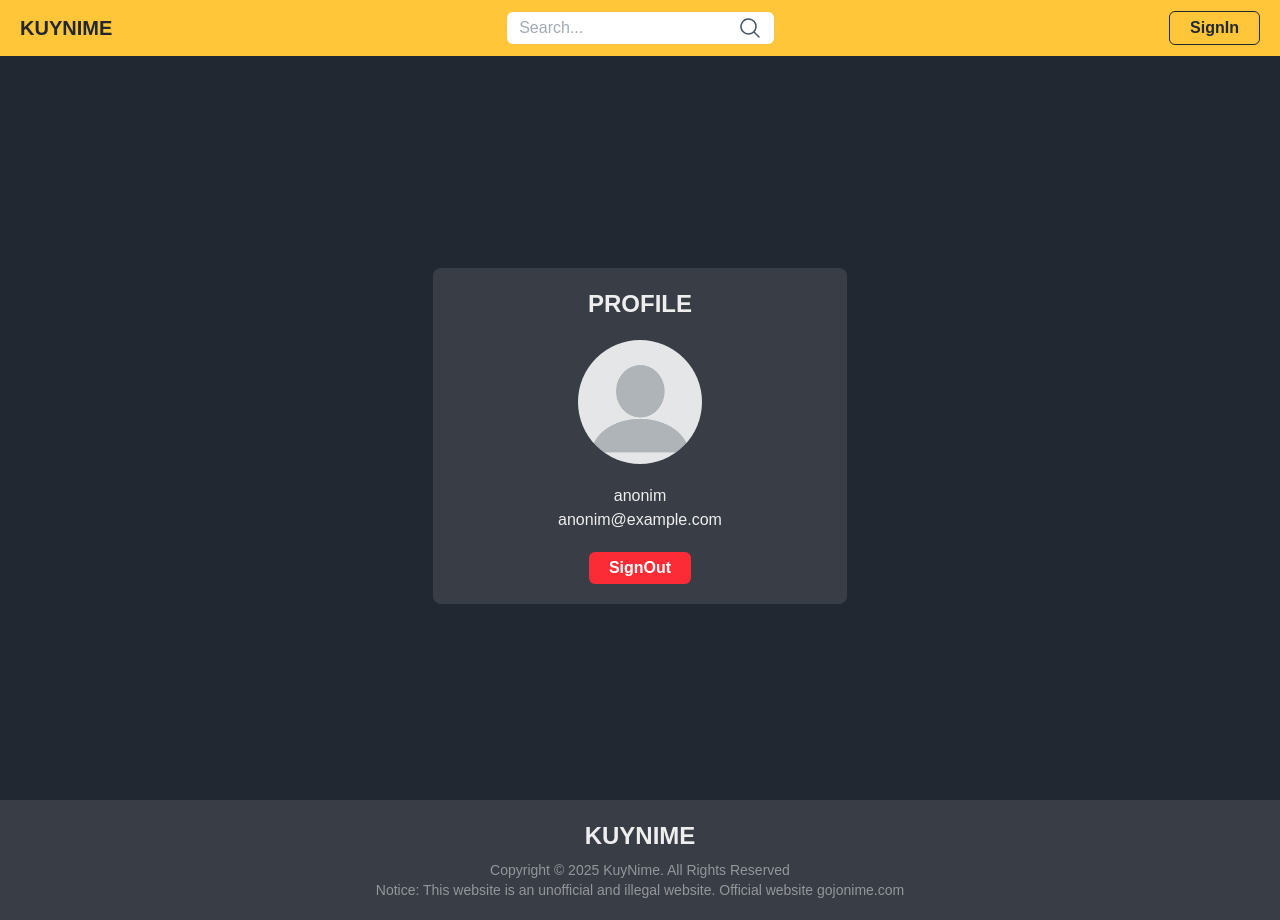
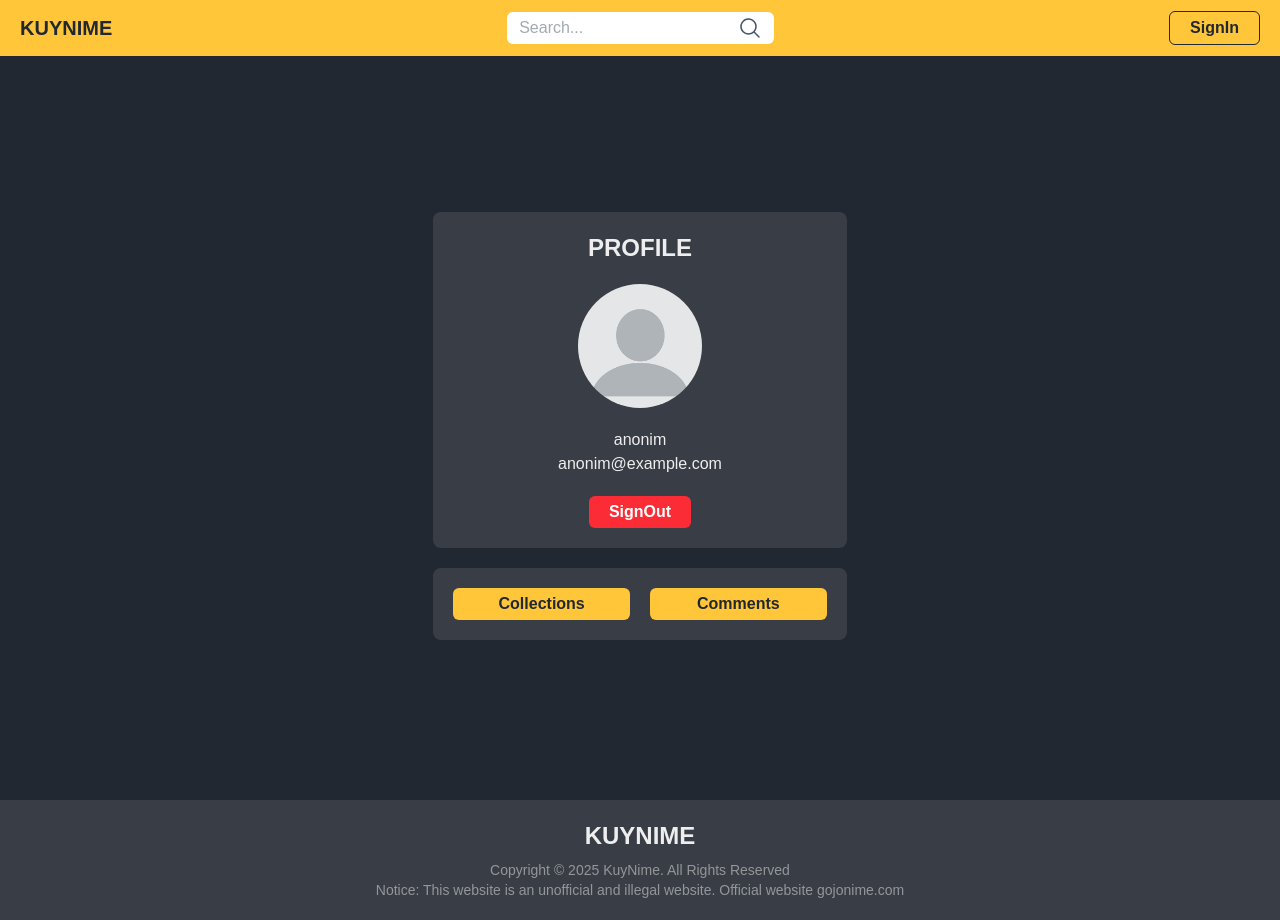
Before and after one commit to riistud/cuy-nime, a Next.js app: page /profile in a window 1280 px wide. Built offline with nearby package versions, Linux system fonts and the light colour scheme; no server answers; a web font is replaced by a local one.

Commit message:
add btn link

```diff
--- a/src/app/(index)/profile/page.tsx
+++ b/src/app/(index)/profile/page.tsx
@@ -16,7 +16,9 @@ export default async function Page() {
 
   return (
     <MainContainer>
-      <div className=" w-full my-auto md:w-6/12 xl:w-4/12  mx-auto bg-secondary p-5 rounded-lg">
+      <section className=" w-full  my-auto md:w-6/12 xl:w-4/12 mx-auto">
+        {/* card profile  */}
+        <div className=" w-full bg-secondary p-5 rounded-lg mb-5">
           <h1 className="text-center mb-5 text-xl md:text-2xl font-extrabold">
             PROFILE
           </h1>
@@ -27,7 +29,9 @@ export default async function Page() {
           />
           <div className=" text-sm md:text-base mb-5">
             <h3 className="text-center">{user?.name ?? "anonim"}</h3>
-          <h3 className="text-center">{user?.email ?? "anonim@example.com"}</h3>
+            <h3 className="text-center">
+              {user?.email ?? "anonim@example.com"}
+            </h3>
           </div>
           <div className="w-full flex justify-center">
             <Link
@@ -38,6 +42,22 @@ export default async function Page() {
             </Link>
           </div>
         </div>
+        {/* end card profile  */}
+        <div className="w-full p-5 bg-secondary rounded-lg mb-5 grid grid-cols-2 gap-5">
+          <Link
+            href={"/profile/collections"}
+            className="columns-1 bg-accent text-dark text-center py-1 rounded-md font-bold"
+          >
+            Collections
+          </Link>
+          <Link
+            href={"/profile/comments"}
+            className="columns-1 bg-accent text-dark text-center py-1 rounded-md font-bold"
+          >
+            Comments
+          </Link>
+        </div>
+      </section>
     </MainContainer>
   );
 }
```
Lines whose indentation alone changed are shown as unchanged.
